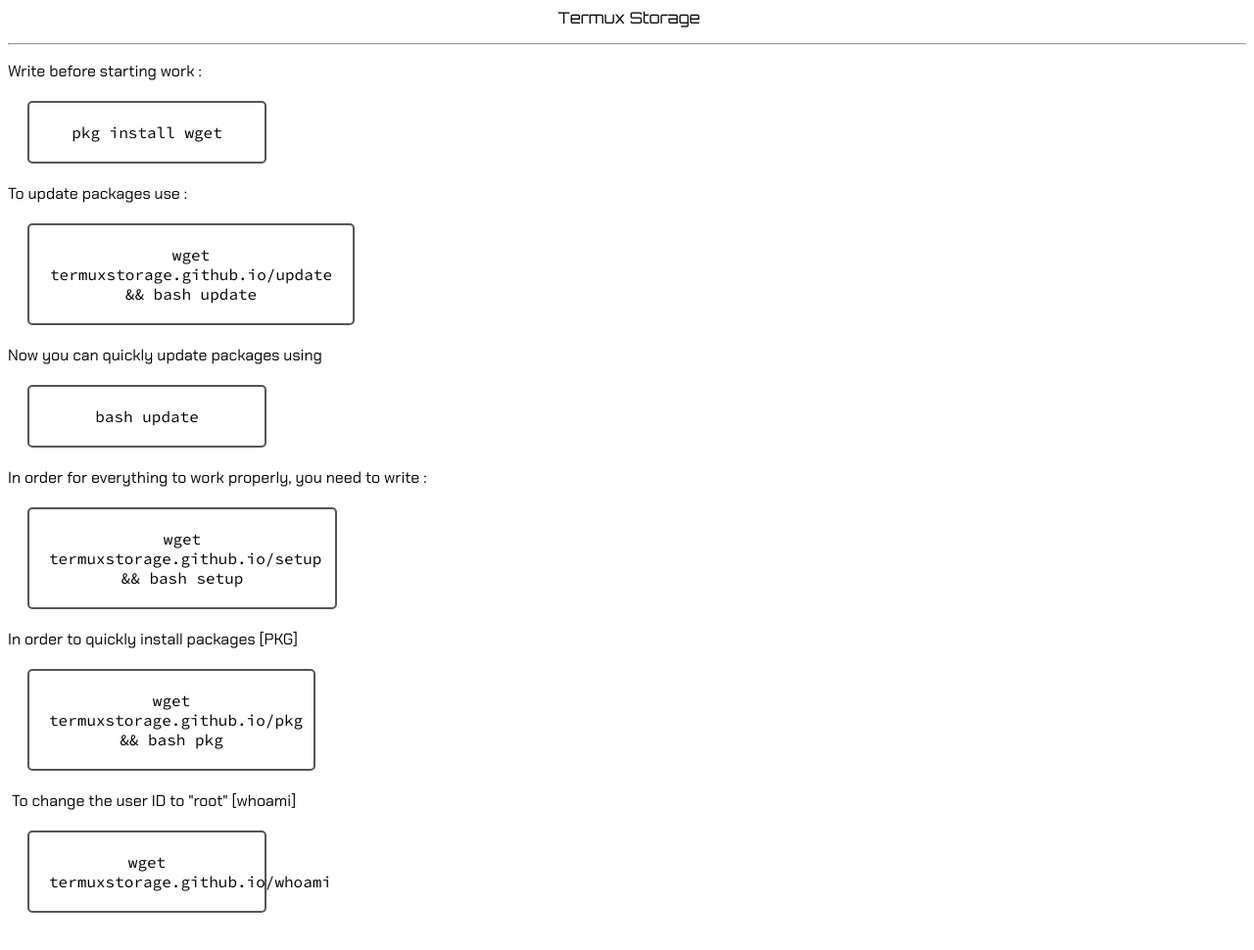
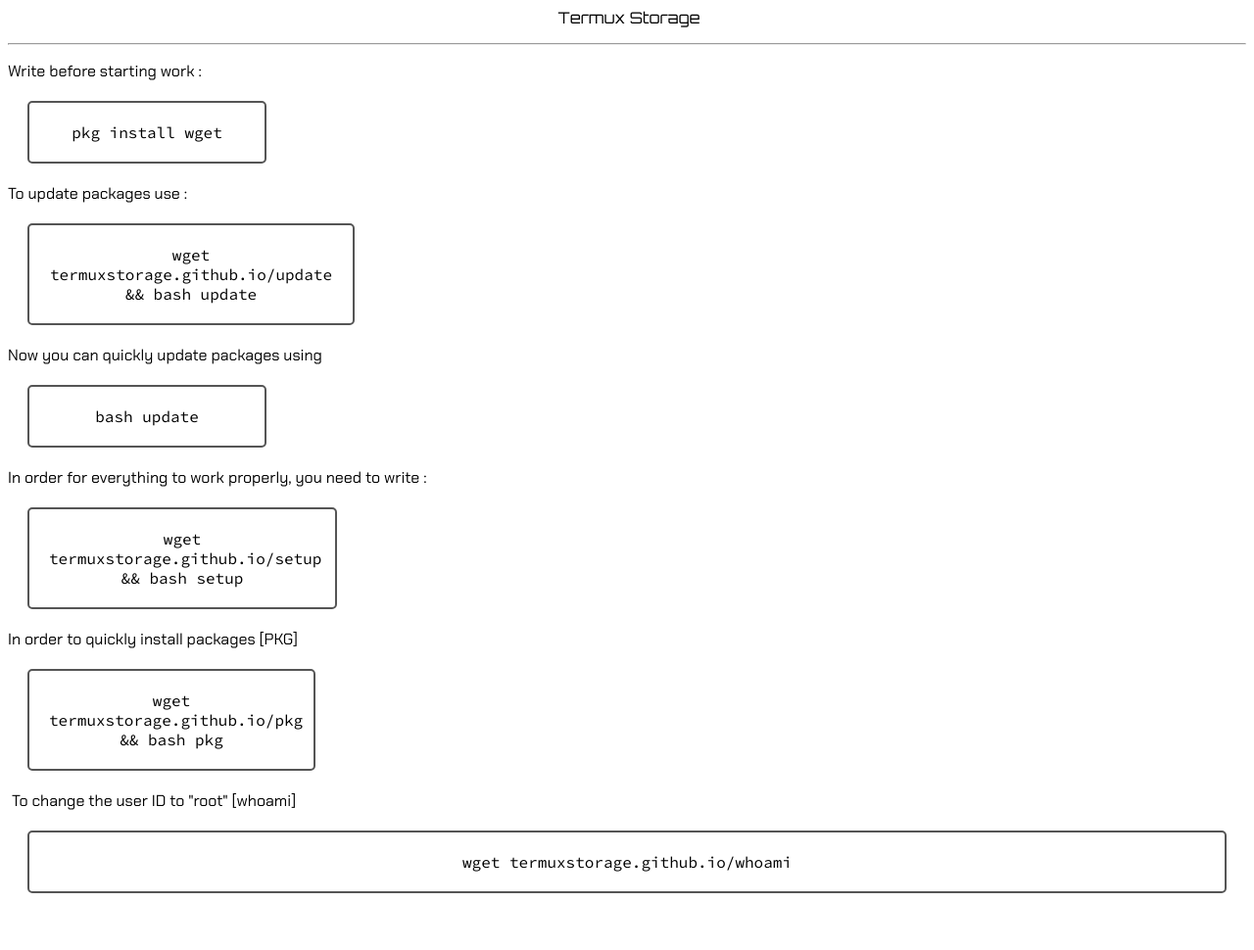
Before and after one commit to termuxstorage/termuxstorage.github.io, a plain HTML site: page index.html in a window 1280 px wide. Shown: the whole page at 98% size. Drawn offline with Linux system fonts and the light colour scheme.

Commit message:
Update index.html

```diff
--- a/index.html
+++ b/index.html
@@ -6,4 +6,4 @@
 <p style="text-align: center;">&nbsp;<span style="font-family: Orbitron;">Termux Storage</span></p><hr /><p></p><span style="font-family: Chakra Petch;">Write before starting work :</span><div style="text-align: center;"><span style="font-family: Source Code Pro;"><p style="border-radius: 5px; border: 2px solid rgb(85, 85, 85); margin: 20px; padding: 20px; text-align: center; width: 200px;">pkg install wget</p></span></div><span style="font-family: Chakra Petch;">To update packages use :</span><p style="border-radius: 5px; border: 2px solid rgb(85, 85, 85); margin: 20px; padding: 20px; text-align: center; width: 290px;"><span style="font-family: Source Code Pro;">wget termuxstorage.github.io/update &amp;&amp; bash update</span></p><span style="font-family: Chakra Petch;">
 Now you can quickly update packages using</span><div>
   <p style="border-radius: 5px; border: 2px solid rgb(85, 85, 85); margin: 20px; padding: 20px; text-align: center; width: 200px;"><span style="font-family: Source Code Pro;">bash update</span></p>
- <div><span><span style="font-family: Chakra Petch;">In order for everything to work properly, you need to write :</span><p style="border-radius: 5px; border: 2px solid rgb(85, 85, 85); margin: 20px; padding: 20px; text-align: center; width: 272px;"><span style="font-family: Source Code Pro;">wget termuxstorage.github.io/setup &amp;&amp; bash setup</span></p></span></div><div><span style="font-family: Chakra Petch;">In order to quickly install packages [PKG]</span></p><p style="border-radius: 5px; border: 2px solid rgb(85, 85, 85); margin: 20px; padding: 20px; text-align: center; width: 250px;"><span style="font-family: Source Code Pro;">wget termuxstorage.github.io/pkg &amp;&amp; bash pkg</span></p><p>&nbsp;<span style="font-family: Chakra Petch;">To change the user ID to "root" [whoami]</span></p><p style="border-radius: 5px; border: 2px solid rgb(85, 85, 85); margin: 20px; padding: 20px; text-align: center; width: 200px;"><span style="font-family: Source Code Pro;">wget termuxstorage.github.io/whoami</span></p><div><br /></div><div><br /></div><div><br /></div><div><br /></div><div><br /></div><div><br /></div><div><br /></div><div><br /></div><div><br /></div></div>
+ <div><span><span style="font-family: Chakra Petch;">In order for everything to work properly, you need to write :</span><p style="border-radius: 5px; border: 2px solid rgb(85, 85, 85); margin: 20px; padding: 20px; text-align: center; width: 272px;"><span style="font-family: Source Code Pro;">wget termuxstorage.github.io/setup &amp;&amp; bash setup</span></p></span></div><div><span style="font-family: Chakra Petch;">In order to quickly install packages [PKG]</span></p><p style="border-radius: 5px; border: 2px solid rgb(85, 85, 85); margin: 20px; padding: 20px; text-align: center; width: 250px;"><span style="font-family: Source Code Pro;">wget termuxstorage.github.io/pkg &amp;&amp; bash pkg</span></p><p>&nbsp;<span style="font-family: Chakra Petch;">To change the user ID to "root" [whoami]</span></p><p style="border-radius: 5px; border: 2px solid rgb(85, 85, 85); margin: 20px; padding: 20px; text-align: center; width: 250x;"><span style="font-family: Source Code Pro;">wget termuxstorage.github.io/whoami</span></p><div><br /></div><div><br /></div><div><br /></div><div><br /></div><div><br /></div><div><br /></div><div><br /></div><div><br /></div><div><br /></div></div>
```
